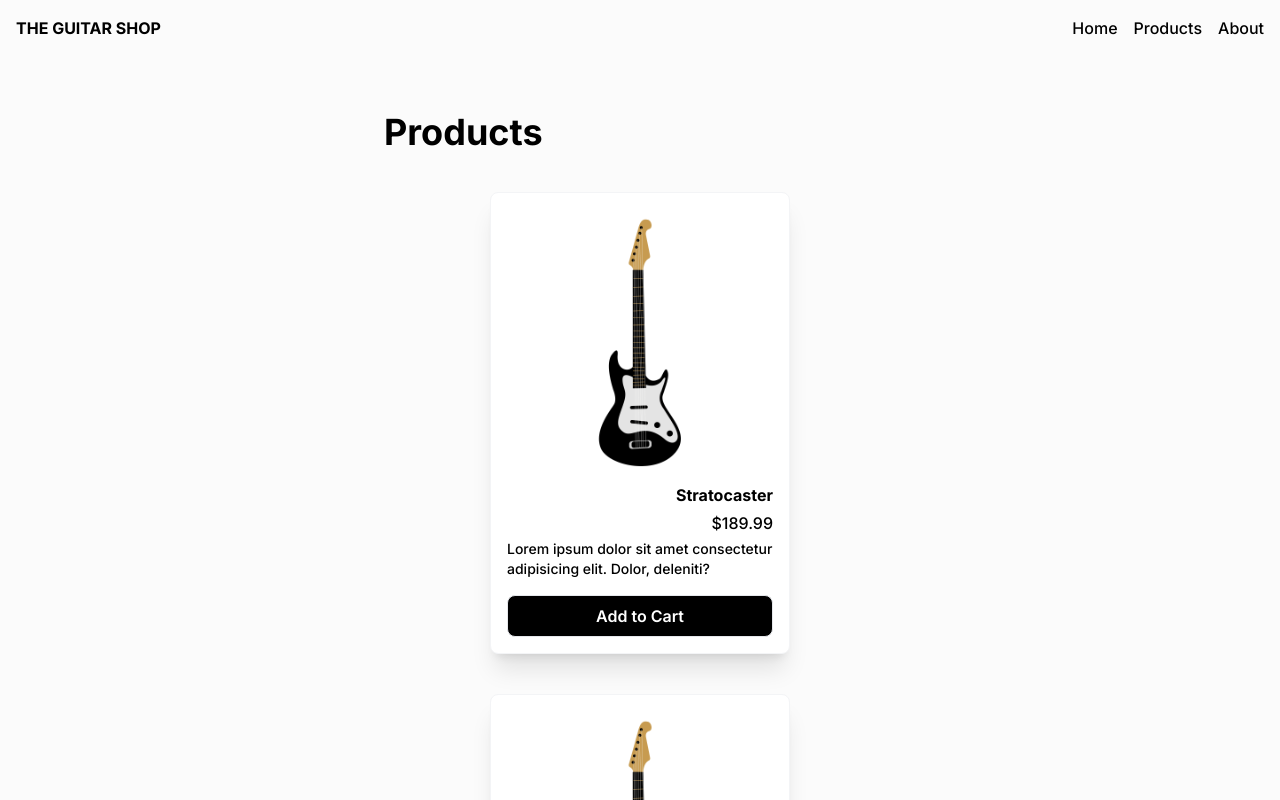
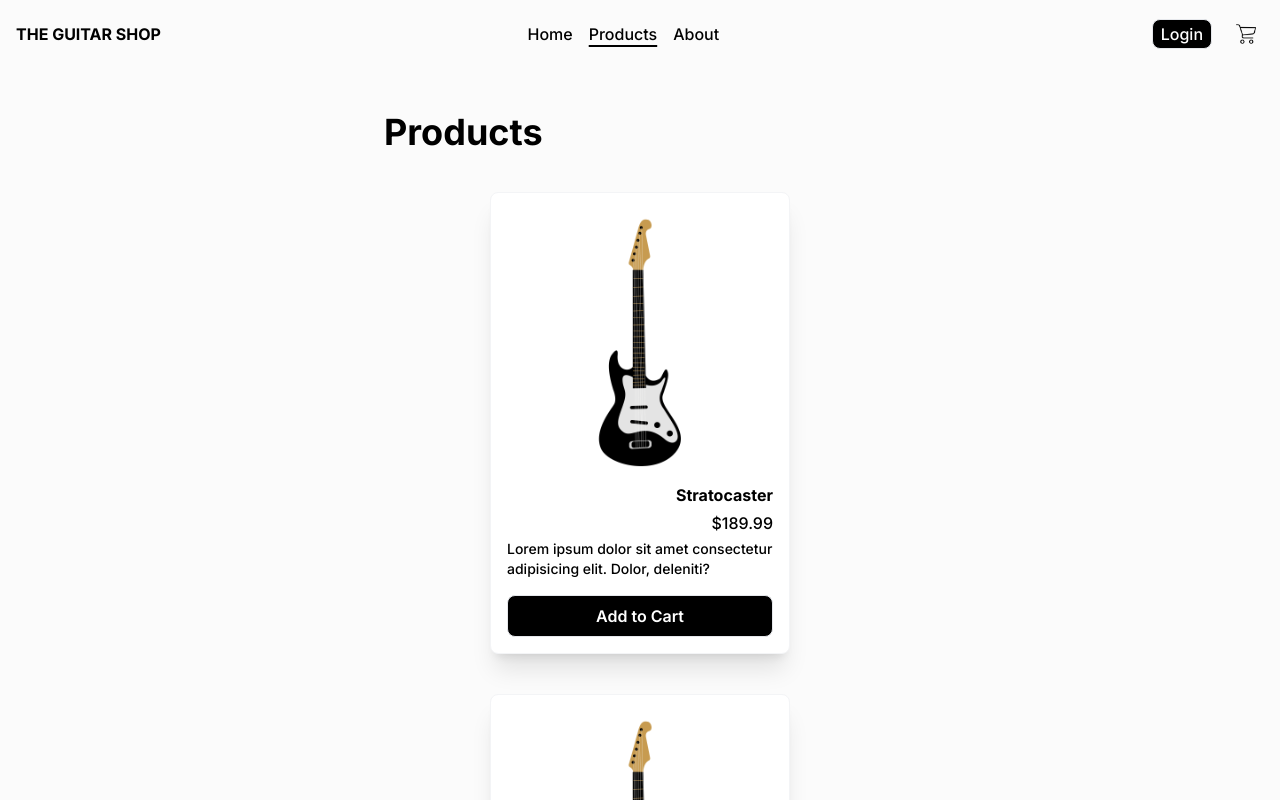
Before and after one commit to sblevins-dev/GuitarShop, a Next.js app: page /products in a window 1280 px wide. Shown: the top 800 px of the page. Built offline with nearby package versions, Linux system fonts and the light colour scheme.

Commit message:
nav styling for active links. added login button and cart icon

```diff
--- a/app/globals.css
+++ b/app/globals.css
@@ -26,6 +26,11 @@ body {
     rgb(var(--background-start-rgb));
 }
 
+.active {
+  text-decoration: black 2px underline;
+  text-underline-offset: 5px;
+}
+
 @layer utilities {
   .text-balance {
     text-wrap: balance;
--- a/components/ui/Nav.tsx
+++ b/components/ui/Nav.tsx
@@ -1,15 +1,39 @@
+"use client"
+
 import Link from "next/link"
+import cart from "@public/assets/icons/cart.png"
+import Image from "next/image"
+import { usePathname } from "next/navigation"
 
 export default function Nav() {
+  const pathName = usePathname();
+
   return (
-    <div className='text-black flex justify-between bg-transparent p-4 absolute z-10 w-full 2xl:px-96'>
+    <div className='text-black flex justify-between items-center bg-transparent p-4 absolute z-10 w-full 2xl:px-96'>
       <h1 className='uppercase font-bold'>
         The Guitar Shop
       </h1>
       <div className='flex gap-4'>
         {navItems.map((item) => (
-          <Link key={item.id} href={item.link} className='cursor-pointer font-medium'>{item.title}</Link>
+          <Link key={item.id} href={item.link} className={`cursor-pointer font-medium ${pathName == item.link && 'active'}`}>
+            {item.title}
+            </Link>
         ))}
+      </div>
+      <div className="flex items-center justify-center gap-4 ">
+        <div className="min-w-[50px]">
+        </div>
+        <button type="button" className="bg-black font-medium rounded-lg text-white px-2 py-0.5 transition-all duration-300 border hover:border-black hover:bg-white hover:text-black">
+          Login
+        </button>
+        <div className="h-max hover:bg-gray-200 rounded-lg transition duration-300 p-2 cursor-pointer">
+          <Image
+            src={cart}
+            alt="cart"
+            className="w-auto h-[20px]"
+          />
+        </div>
+
       </div>
     </div>
   )
```
Also changed, not shown: public/assets/icons/cart.png (added).
